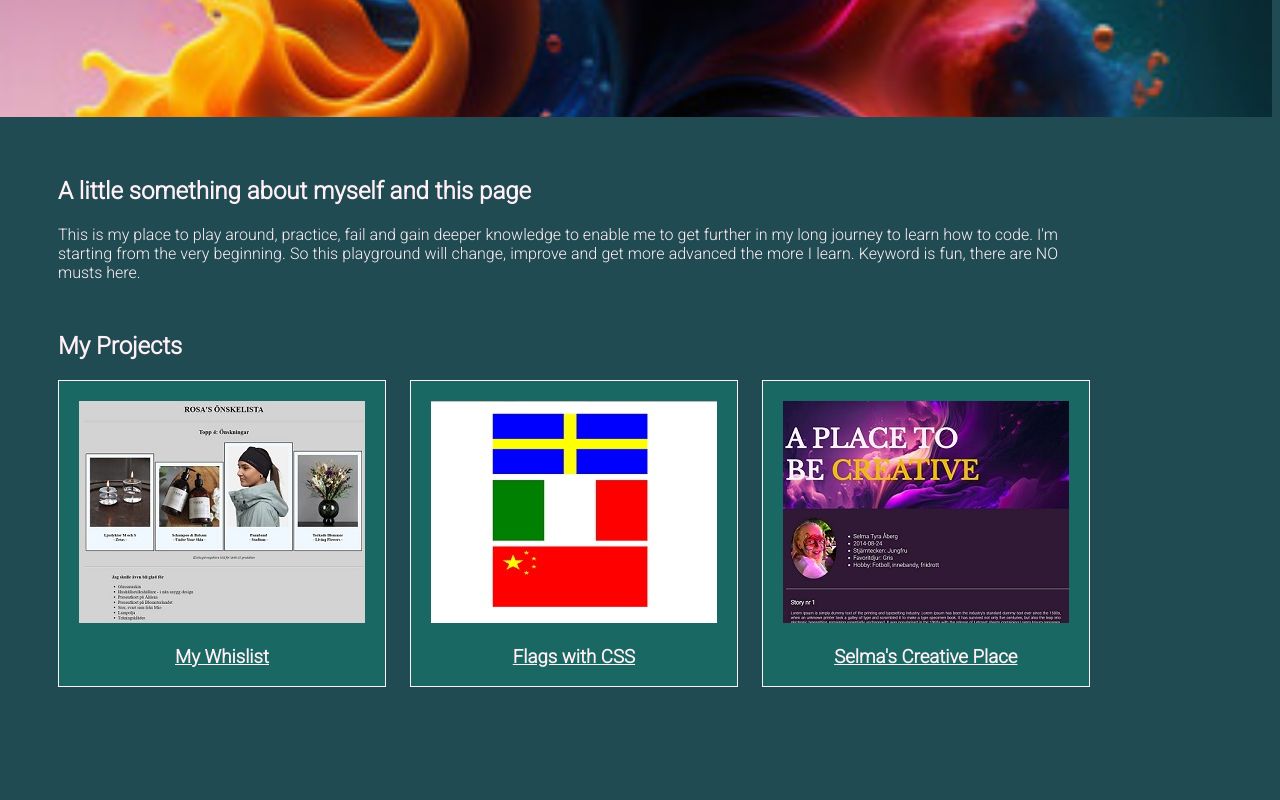
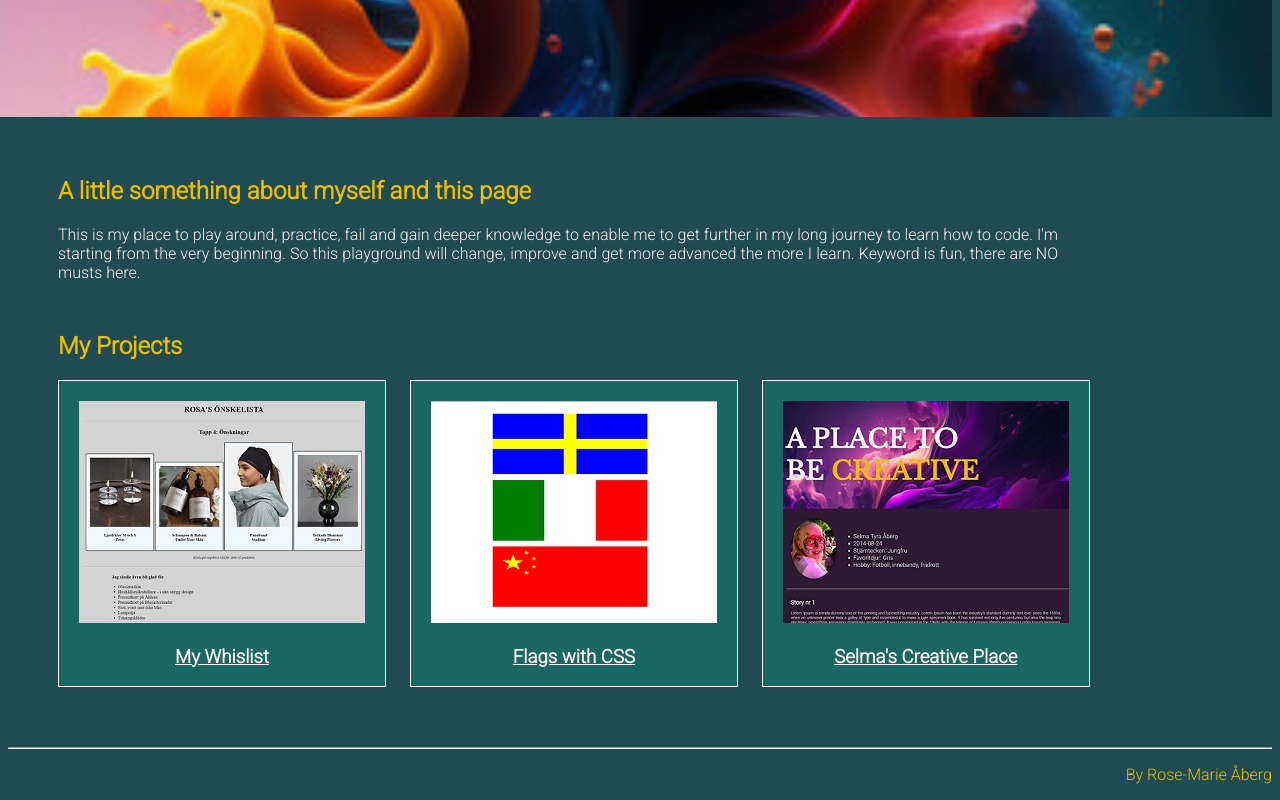
Before and after one commit to RosaAberg/html-portfolio, a plain HTML site: page index.html in a window 1280 px wide. Shown: the part 437-1237 px from the top of the page. Before the commit the page ends 1132 px from the top, so only its background shows below. Drawn offline with Linux system fonts and the light colour scheme.

Commit message:
Added Footer

```diff
--- a/Style.css
+++ b/Style.css
@@ -36,6 +36,10 @@ h1{
     margin-top: 60px;
 }
 
+h2{
+    color: #ECBD00;
+}
+
 .intro p{
     text-align: justify;
     width: 1000px;
@@ -60,3 +64,9 @@ h1{
     margin-right: 20px;
     background-color:#0dad8d49;
 }
+
+footer{
+    text-align: right;
+    color: #ECBD00;
+    margin-top: 60px;
+}
--- a/index.html
+++ b/index.html
@@ -40,7 +40,16 @@
             </div>
         </div>
     </div>
+
+    <footer>
+        <div>
+            <hr>
+            <p>By Rose-Marie Åberg</p>
+        </div>
+    </footer>
 </body>
+
+
 </html>
 
 
```
